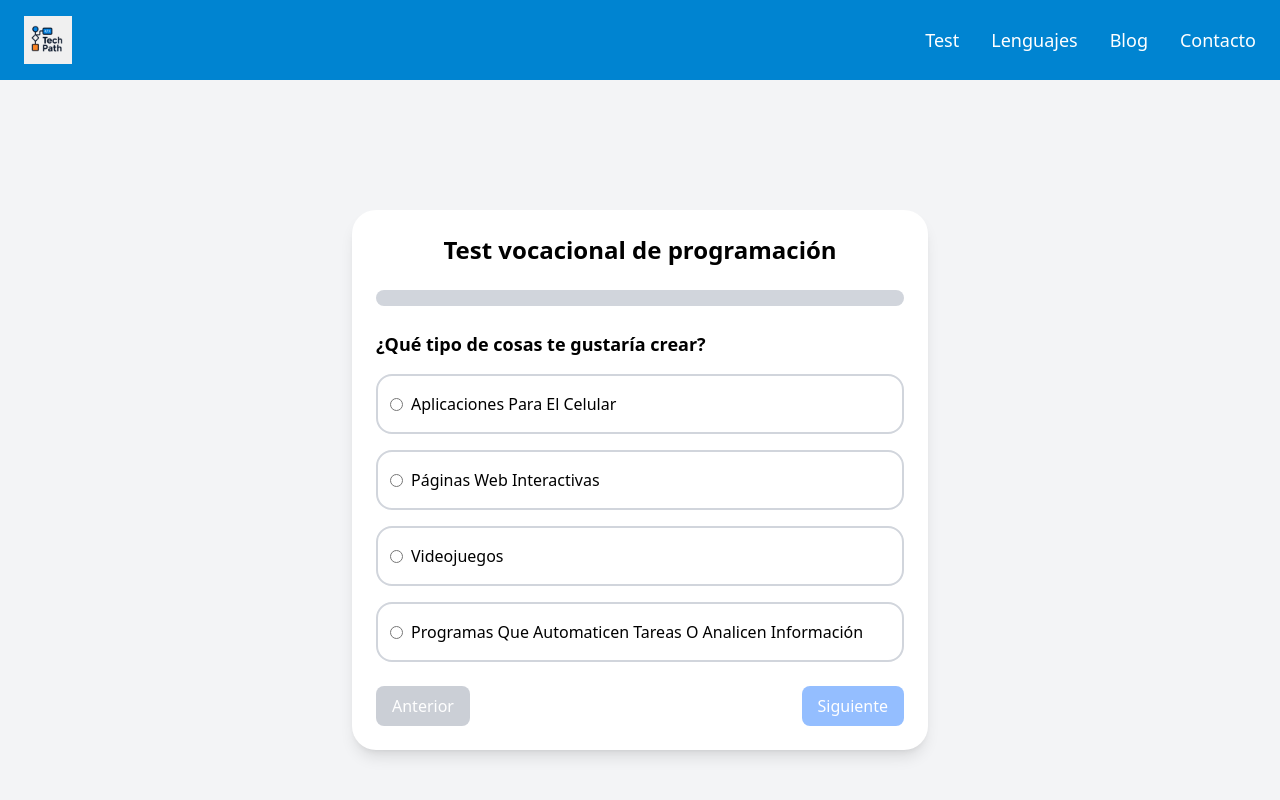
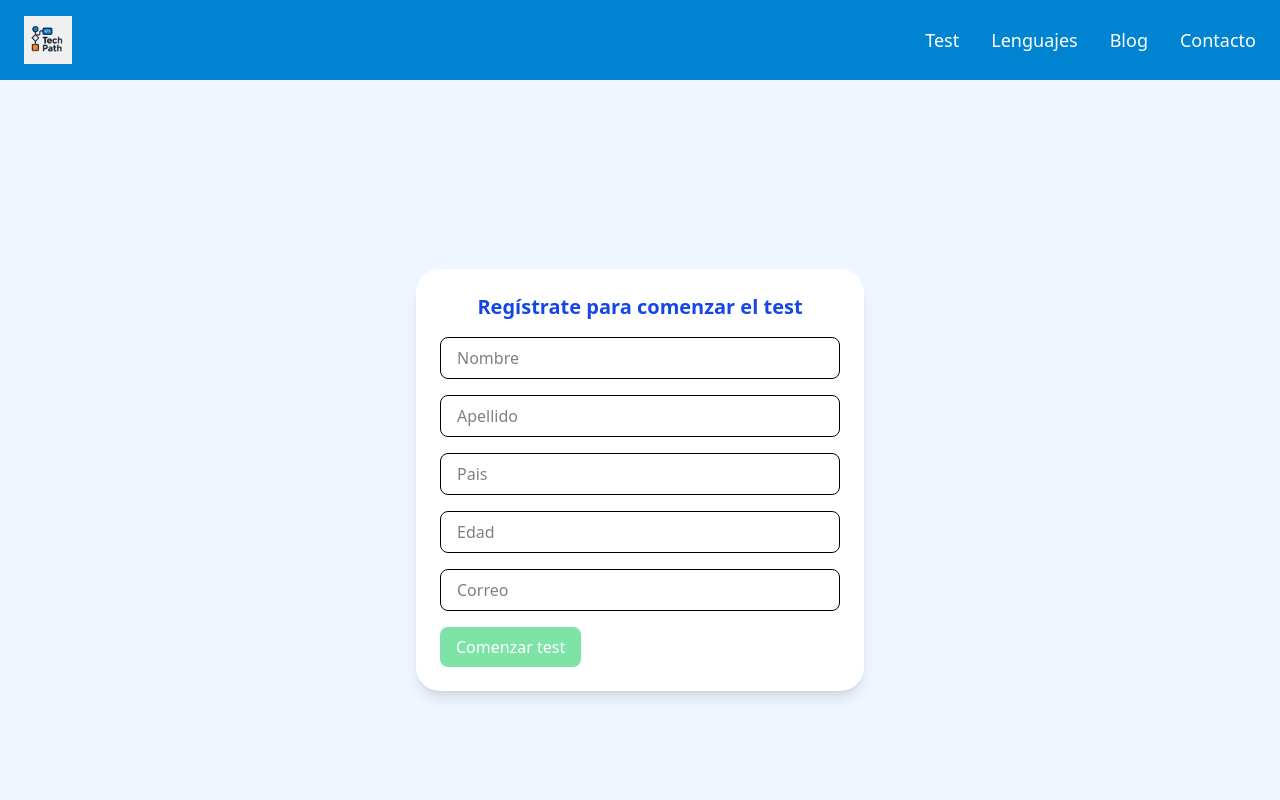
Before and after one commit to 1VEAO/proyecto_idl3, a React (Vite) app: page /test in a window 1280 px wide. Shown: the top 800 px of the page. Built offline with nearby package versions, Linux system fonts and the light colour scheme.

Commit message:
adicion del registro

```diff
--- a/src/components/Regedit.jsx
+++ /dev/null
@@ -1,14 +0,0 @@
-
-
-const Regedit = ({resultado}) =>{
-
- return(
-  <>
-
-  {console.log(resultado.languaje)}
-
-  </>
- )
-}
-
-export default Regedit;
--- /dev/null
+++ b/src/components/Registro.jsx
@@ -0,0 +1,66 @@
+// src/components/Registro.jsx
+import { useState } from "react";
+
+// Botón reutilizable embebido
+const Boton = ({ onClick, disabled, children, color = "gray" }) => {
+  const base = `px-4 py-2 rounded-lg text-white disabled:opacity-50 transition-colors`;
+  const colores = {
+    gray: "bg-gray-400 hover:bg-gray-500",
+    blue: "bg-blue-500 hover:bg-blue-600",
+    green: "bg-green-500 hover:bg-green-600",
+  };
+
+  return (
+    <button onClick={onClick} disabled={disabled} className={`${base} ${colores[color]}`}>
+      {children}
+    </button>
+  );
+};
+
+export default function Registro({ onRegistro }) {
+  const [formData, setFormData] = useState({
+    nombre: "",
+    apellido: "",
+    pais: "",
+    edad: "",
+    correo: "",
+  });
+
+  const handleChange = (e) => {
+    setFormData((prev) => ({ ...prev, [e.target.name]: e.target.value }));
+  };
+
+  const puedeContinuar = Object.values(formData).every((val) => val.trim() !== "");
+
+  return (
+    <main className="min-h-screen bg-blue-50 py-10 px-4 flex justify-center items-center">
+      <div className="w-full max-w-md bg-white rounded-3xl shadow-lg p-6">
+        <h2 className="text-xl font-bold mb-4 text-center text-blue-700">
+          Regístrate para comenzar el test
+        </h2>
+
+        <form className="space-y-4">
+          {["nombre", "apellido", "pais", "edad", "correo"].map((campo) => (
+            <input
+              key={campo}
+              type={campo === "edad" ? "number" : campo === "correo" ? "email" : "text"}
+              name={campo}
+              placeholder={campo.charAt(0).toUpperCase() + campo.slice(1)}
+              value={formData[campo]}
+              onChange={handleChange}
+              className="w-full border rounded-lg px-4 py-2"
+            />
+          ))}
+
+          <Boton
+            onClick={() => onRegistro(formData)}
+            disabled={!puedeContinuar}
+            color="green"
+          >
+            Comenzar test
+          </Boton>
+        </form>
+      </div>
+    </main>
+  );
+}
--- a/src/components/Resultado.jsx
+++ b/src/components/Resultado.jsx
@@ -3,6 +3,9 @@ import { useState, useEffect } from "react";
 export default function Resultado({ resultado, reiniciarTest }) {
   const [promedioGlobal, setPromedioGlobal] = useState(0);
   const [promedioPeru, setPromedioPeru] = useState(0);
+  const [demandaGlobal, setDemandaGlobal] = useState(0);
+  const [demandaPeru, setDemandaPeru] = useState(0);
+  const [cursos, setCursos] = useState([]);
 
   const calcularPromedio = (data, language) => {
     const filtrados = data.filter(item => item.Language === language);
@@ -11,25 +14,43 @@ export default function Resultado({ resultado, reiniciarTest }) {
     return salarios.length ? suma / salarios.length : 0;
   };
 
+  const calcularDemanda = (data, language) => {
+    return data.filter(item => item.Language === language).length;
+  };
+
+  const filtrarCursos = (data, language) => {
+    return data.filter(item => item.Language === language);
+  };
+
   useEffect(() => {
     const fetchData = async () => {
       try {
-        const [resGlobal, resPeru] = await Promise.all([
+        const [resGlobal, resPeru, resCursos] = await Promise.all([
           fetch("http://localhost:3000/demandaLenguajesExtranjero"),
           fetch("http://localhost:3000/demandaLenguajes"),
+          fetch("http://localhost:3000/cursos"),
         ]);
 
-        const [dataGlobal, dataPeru] = await Promise.all([
+        const [dataGlobal, dataPeru, dataCursos] = await Promise.all([
           resGlobal.json(),
           resPeru.json(),
+          resCursos.json(),
         ]);
 
-        setPromedioGlobal(calcularPromedio(dataGlobal, resultado.language));
-        setPromedioPeru(calcularPromedio(dataPeru, resultado.language));
+        const lenguaje = resultado.language;
+
+        setPromedioGlobal(calcularPromedio(dataGlobal, lenguaje));
+        setPromedioPeru(calcularPromedio(dataPeru, lenguaje));
+        setDemandaGlobal(calcularDemanda(dataGlobal, lenguaje));
+        setDemandaPeru(calcularDemanda(dataPeru, lenguaje));
+        setCursos(filtrarCursos(dataCursos, lenguaje));
       } catch (error) {
         console.error("Error al obtener datos:", error);
         setPromedioGlobal(0);
         setPromedioPeru(0);
+        setDemandaGlobal(0);
+        setDemandaPeru(0);
+        setCursos([]);
       }
     };
 
@@ -52,8 +73,8 @@ export default function Resultado({ resultado, reiniciarTest }) {
           <div className="grid gap-4">
             <div className="bg-gray-50 p-4 rounded-lg">
               <h3 className="font-medium">📊 Demanda laboral</h3>
-              <p>Perú: {resultado.peru?.demand_level || "Alta"}</p>
-              <p>Global: {resultado.global?.[0]?.demand_level || "Muy Alta"}</p>
+              <p>Perú: {demandaPeru} ofertas registradas</p>
+              <p>Global: {demandaGlobal} ofertas registradas</p>
             </div>
 
             <div className="bg-gray-50 p-4 rounded-lg">
@@ -62,12 +83,14 @@ export default function Resultado({ resultado, reiniciarTest }) {
               <p>Global: ${promedioGlobal.toFixed(2)} USD</p>
             </div>
 
-            {resultado.courses?.length > 0 && (
+            {cursos.length > 0 && (
               <div className="bg-gray-50 p-4 rounded-lg">
                 <h3 className="font-medium">🎓 Cursos recomendados</h3>
-                <ul className="list-disc pl-5">
-                  {resultado.courses.map((curso, i) => (
-                    <li key={i}>{curso}</li>
+                <ul className="list-disc pl-5 space-y-2">
+                  {cursos.map((curso, i) => (
+                    <li key={i}>
+                      <strong>{curso.Institution}</strong> - {curso.Level}, {curso.Modality}, {curso.Duration_weeks} semanas ({curso.Region})
+                    </li>
                   ))}
                 </ul>
               </div>
--- a/src/main.jsx
+++ b/src/main.jsx
@@ -4,32 +4,39 @@ import ReactDOM from "react-dom/client";
 import {
   createBrowserRouter,
   RouterProvider,
-} from "react-router"; // ¡IMPORTANTE! usar react-router-dom, no "react-router"
+} from "react-router"; // ✅ Corrección importante
+
 import "./styles/index.css";
 
+// Componentes y páginas
 import Layout from "./components/Layout.jsx";
-import Main from "./components/Main.jsx"; // Página de inicio
+import Main from "./components/Main.jsx";
 import Test from "./pages/Test.jsx";
 import Lenguajes from "./pages/Lenguajes.jsx";
 import Blog from "./pages/Blog.jsx";
 import Contacto from "./pages/Contacto.jsx";
 
+// Rutas definidas
 const router = createBrowserRouter([
   {
     path: "/",
     element: <Layout />,
     children: [
-      { index: true, element: <Main /> }, // Home page
+      { index: true, element: <Main /> },
       { path: "test", element: <Test /> },
       { path: "lenguajes", element: <Lenguajes /> },
       { path: "blog", element: <Blog /> },
       { path: "contacto", element: <Contacto /> },
-    ]
+    ],
   },
   {
     path: "*",
-    element: <h1>404 - Página no encontrada</h1>
-  }
+    element: (
+      <main className="min-h-screen flex items-center justify-center bg-gray-100">
+        <h1 className="text-2xl font-bold text-red-600">404 - Página no encontrada</h1>
+      </main>
+    ),
+  },
 ]);
 
 ReactDOM.createRoot(document.getElementById("root")).render(
--- a/src/pages/Test.jsx
+++ b/src/pages/Test.jsx
@@ -1,11 +1,12 @@
-import React from "react";
+// src/pages/Test.jsx
+import React, { useState } from "react";
 import useTest from "../hooks/hook.js";
 import Pregunta from "../components/Pregunta";
 import Resultado from "../components/Resultado";
+import Registro from "../components/Registro.jsx";
 import { preguntas } from "../data/data.js";
-import Regedit from "../components/Regedit.jsx";
 
-// Botón reutilizable
+// Botón reutilizable embebido
 const Boton = ({ onClick, disabled, children, color = "gray" }) => {
   const base = `px-4 py-2 rounded-lg text-white disabled:opacity-50 transition-colors`;
   const colores = {
@@ -22,6 +23,8 @@ const Boton = ({ onClick, disabled, children, color = "gray" }) => {
 };
 
 export default function Test() {
+  const [usuario, setUsuario] = useState(null);
+
   const {
     preguntaActual,
     respuestas,
@@ -36,6 +39,10 @@ export default function Test() {
     enviarFormulario,
     reiniciarTest,
   } = useTest();
+
+  if (!usuario) {
+    return <Registro onRegistro={setUsuario} />;
+  }
 
   if (resultado) {
     return <Resultado resultado={resultado} reiniciarTest={reiniciarTest} />;
```
